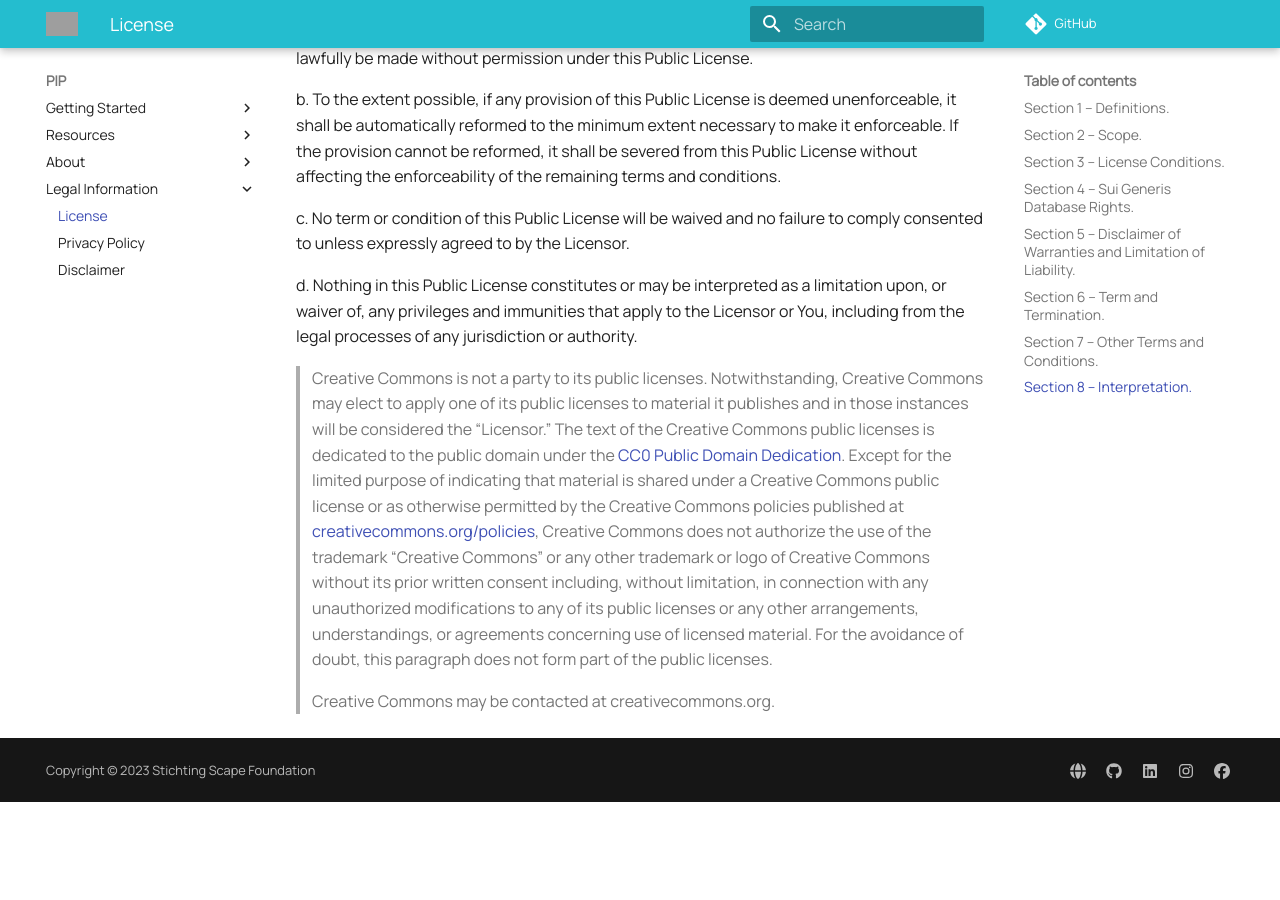
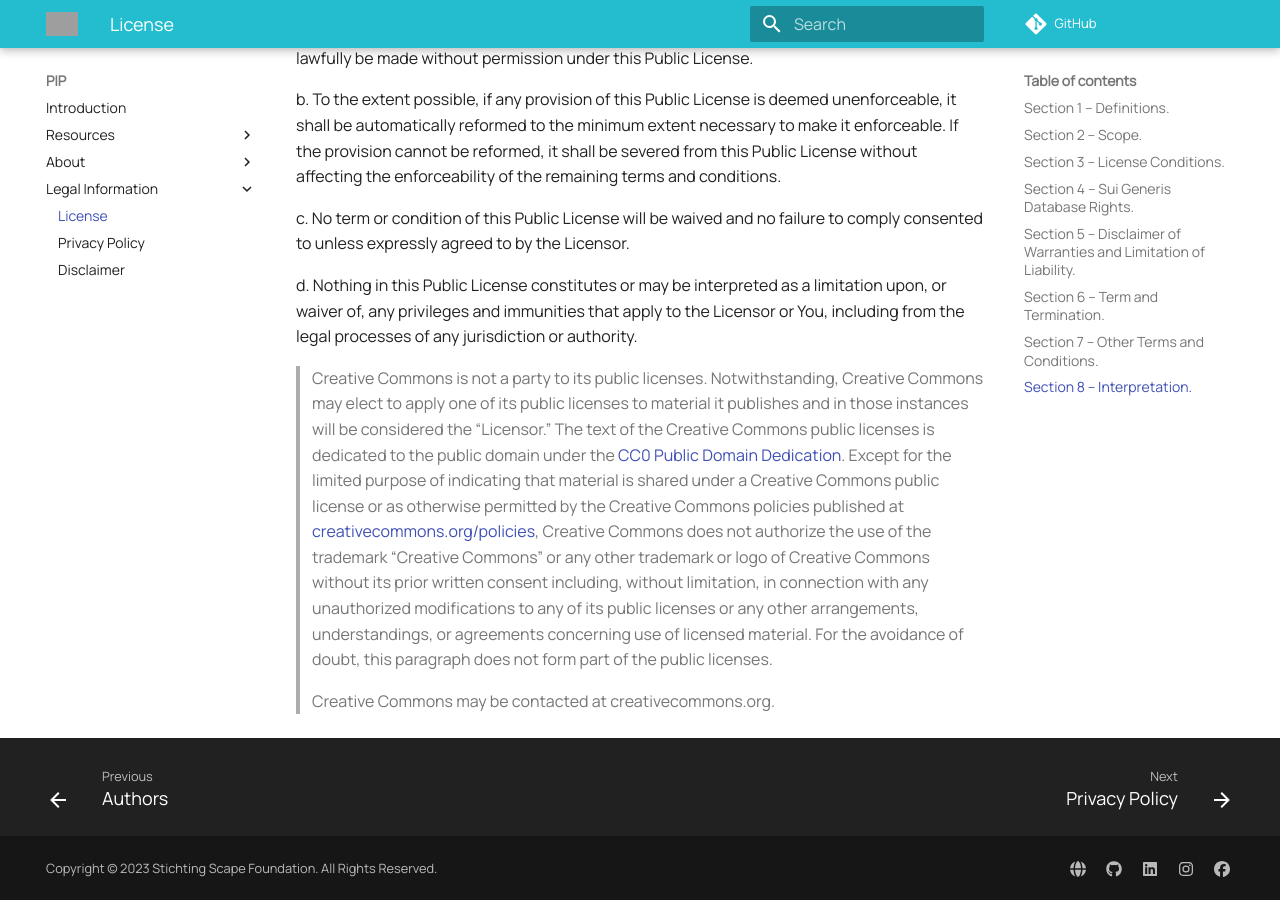
Before and after one commit to scape-foundation/pip, an MkDocs documentation site: the page built from docs/legal/license.md, in a window 1280 px wide and 900 px high, scrolled down 7160 px. Built offline with MkDocs 1.6.1 and Material for MkDocs 9.7.7, drawn with Linux system fonts in a browser that asks for light colours; comment, search, counter and statistics services are not loaded; before the commit the page ends 7962 px from its top, so only the background shows below that; grey boxes are pictures that could not be loaded.

Commit message:
Update mkdocs.yml

```diff
--- a/mkdocs.yml
+++ b/mkdocs.yml
@@ -1,31 +1,100 @@
+# Project Information
 site_name: PIP
 site_url: https://www.pip.eco/
 site_description: Positive Impact Passport
 site_author: Scape Foundation
 lang: en
 
+# Repository
 repo_name: 'GitHub'
 repo_url: https://github.com/scape-foundation/pip/
 edit_uri_template: 'docs/{path}'
 
 dev_addr: 127.0.0.1:8888
 
+# Copyright
+copyright: >
+  Copyright &copy; 2023 <a href="https://www.scape.foundation">Stichting Scape Foundation</a>. All Rights Reserved.
+
+
+# hide:
+#   - footer
+
+# Configuration
 theme:
   name: material
+  custom_dir: 'docs/overrides'
   locale: en
+  language: en
   palette:
     scheme: scapefoundation
+  # palette:
+  #   - scheme: default
+  #     primary: indigo
+  #     accent: indigo
+  #     toggle:
+  #       icon: material/brightness-7
+  #       name: Switch to dark mode
+  #   - scheme: slate
+  #     primary: indigo
+  #     accent: indigo
+  #     toggle:
+  #       icon: material/brightness-4
+  #       name: Switch to light mode
+  # font:
+  #   text: 'Manrope'
+  #   code: 'Roboto Mono'
   logo: assets/image/pip_logo_light.png
   favicon: assets/favicon/favicon.ico
-  # features:
-  #   - navigation.tabs
+  features:
+    # - announce.dismiss
+    # - content.action.edit
+    # - content.action.view
+    # - content.code.annotate
+    # - content.code.copy
+    # - content.tabs.link
+    - content.tooltips
+    # - header.autohide
+    # - navigation.expand
+    - navigation.footer
+    - navigation.indexes
+    # - navigation.instant
+    # - navigation.prune
+    # - navigation.sections
+    # - navigation.tabs
+    # - navigation.tabs.sticky
+    # - navigation.top
+    - navigation.tracking
+    - search.highlight
+    - search.share
+    - search.suggest
+    - toc.follow
+    # - toc.integrate
 
-extra_css:
-  - assets/style/extra.css
-extra_javascript:
-  - assets/script/extra.js
-extra_templates:
+# Plugins
+plugins:
+  - search:
+      lang: en
+      separator: '[\s\-,:!=\[\]()"/]+|(?!\b)(?=[A-Z][a-z])|\.(?!\d)|&[lg]t;'
+  - mkdocstrings:
+  #   custom_templates: templates
+      default_handler: python
+      handlers:
+        python:
+          options:
+            # Heading options
+            heading_level: 2
+            show_root_heading: false
+            show_root_toc_entry: false
+            show_root_full_path: false
+            show_root_members_full_path: false
+            show_object_full_path: false
+            show_category_heading: false
+            # Additional options
+            show_bases: true
+            show_source: false
 
+# Customization
 extra:
   generator: false
   analytics:
@@ -42,15 +111,64 @@
       link: https://www.instagram.com/scape.foundation/
     - icon: fontawesome/brands/facebook
       link: https://www.facebook.com/scape.foundation/
+  # consent:
+  #   title: Cookie consent
+  #   description: >-
+  #     We use cookies to recognize your repeated visits and preferences, as well
+  #     as to measure the effectiveness of our documentation and whether users
+  #     find what they're searching for. With your consent, you're helping us to
+  #     make our documentation better.
+extra_css:
+  - assets/style/extra.css
+extra_javascript:
+  - assets/script/extra.js
+extra_templates:
 
-copyright: Copyright &copy; 2023 Stichting Scape Foundation
 
-hide:
-  - footer
+# Extensions
+markdown_extensions:
+  - abbr
+  - admonition
+  - attr_list
+  - def_list
+  - footnotes
+  - md_in_html
+  # - toc:
+  #     permalink: true
+  # - pymdownx.arithmatex:
+  #     generic: true
+  # - pymdownx.betterem:
+  #     smart_enable: all
+  # - pymdownx.caret
+  # - pymdownx.details
+  # - pymdownx.emoji:
+  #     emoji_generator: !!python/name:materialx.emoji.to_svg
+  #     emoji_index: !!python/name:materialx.emoji.twemoji
+  # - pymdownx.highlight:
+  #     anchor_linenums: true
+  # - pymdownx.inlinehilite
+  # - pymdownx.keys
+  # - pymdownx.magiclink:
+  #     repo_url_shorthand: true
+  #     user: squidfunk
+  #     repo: mkdocs-material
+  # - pymdownx.mark
+  # - pymdownx.smartsymbols
+  # - pymdownx.superfences:
+  #     custom_fences:
+  #       - name: mermaid
+  #         class: mermaid
+  #         format: !!python/name:pymdownx.superfences.fence_code_format
+  # - pymdownx.tabbed:
+  #     alternate_style: true
+  # - pymdownx.tasklist:
+  #     custom_checkbox: true
+  # - pymdownx.tilde
 
+
+# Page tree
 nav:
-  - Getting Started:
-      - 'Introduction': 'index.md'
+  - Introduction: 'index.md'
   - Resources:
       - 'Glossary': 'resources/glossary.md'
       - 'Links': 'resources/links.md'
```
